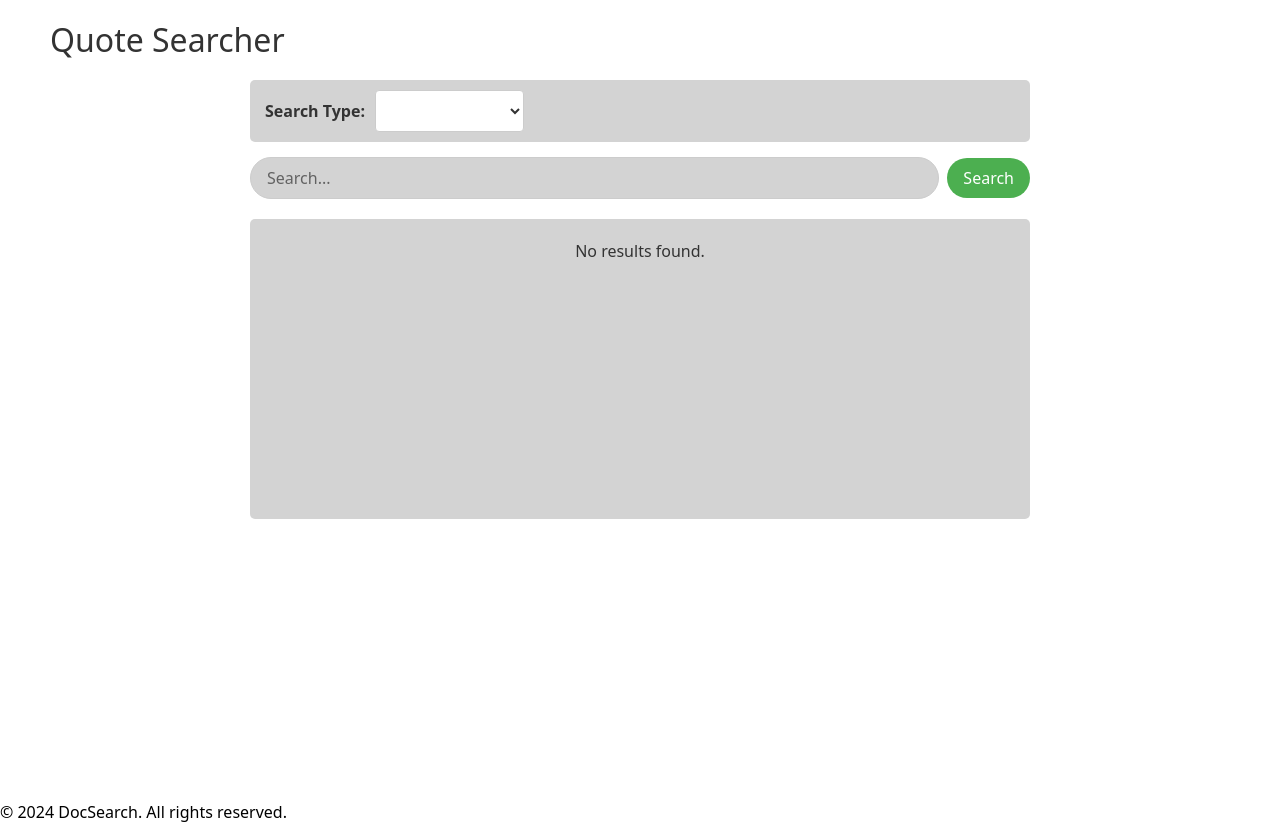
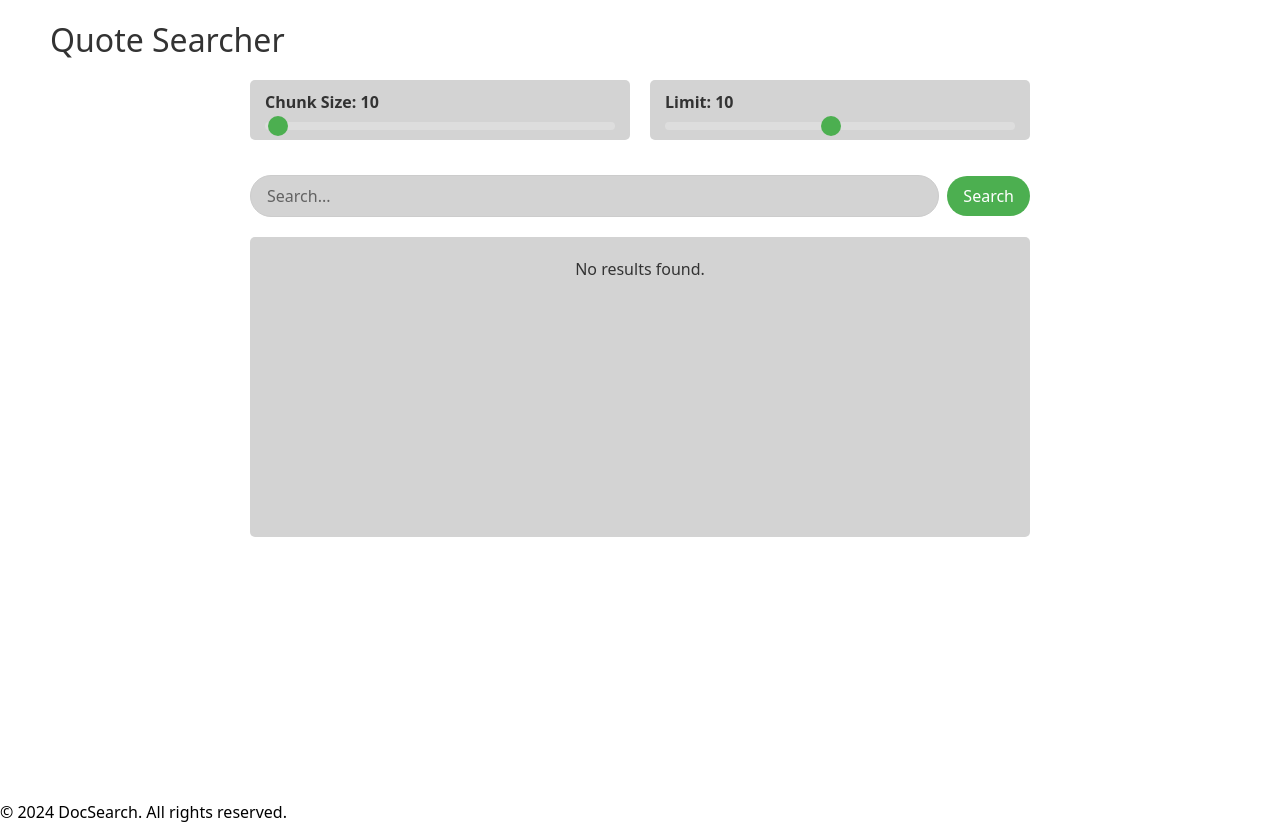
Before and after one commit to charliehuang09/Document_Search, a SvelteKit app: page / in a window 1280 px wide. Built offline with nearby package versions, Linux system fonts and the light colour scheme.

Commit message:
remove vector
Signed-off-by: Charlie Huang <charliehuang09@gmail.com>

```diff
--- a/src/routes/+page.svelte
+++ b/src/routes/+page.svelte
@@ -1,42 +1,55 @@
 <script lang="ts">
 	import '../app.css';
-let query= $state("");
-let searchType = $state("");
+	let query = $state('');
+	let searchType = $state('vector');
 	let results = $state([]);
-const chunk_size: int = 10
+	let chunk_size = $state(10);
+	let limit = $state(10);
 
-async function search(){
-  console.log("Search")
-  if (searchType === "vector"){
-    console.log("Vector Search")
-    const collection: String = "TheHateYouGive"
-    const limit: int = 5
-    const response = await fetch(`/api/search/vector?query=${query}&collection=${collection}&limit=${limit}`);
+	async function search() {
+		console.log('Word Search');
+		const collection: String = 'TheHateYouGive';
+		const response = await fetch(
+			`/api/search/word?query=${query}&chunk_size=${chunk_size}&limit=${limit}`
+		);
 		results = await response.json();
 	}
-  if (searchType === "word"){
-    console.log("Word Search")
-    const collection: String = "TheHateYouGive"
-    const limit : int = 5
-    const response = await fetch(`/api/search/word?query=${query}&chunk_size=${chunk_size}&limit=${limit}`);
-    results = await response.json();
-  }
-}
+</script>
 
-</script>
 <main>
 	<header>
 		<h1>Quote Searcher</h1>
 	</header>
-  <div class="search-type-container">
-    <label for="search-type">Search Type:</label>
-    <select id="search-type" bind:value={searchType} class="search-type-dropdown">
-      <option value="vector">Vector Search</option>
-      <option value="word">Word Search</option>
-    </select>
+
+	<section class="search-and-results-section">
+		<div class="sliders-row">
+			<div class="slider-container">
+				<label for="chunk-size">Chunk Size: {chunk_size}</label>
+				<input
+					id="chunk-size"
+					type="range"
+					bind:value={chunk_size}
+					min="5"
+					max="500"
+					step="5"
+					class="slider"
+				/>
 			</div>
 
-  <section class="search-and-results-section">
+			<div class="slider-container">
+				<label for="limit">Limit: {limit}</label>
+				<input
+					id="limit"
+					type="range"
+					bind:value={limit}
+					min="1"
+					max="20"
+					step="1"
+					class="slider"
+				/>
+			</div>
+		</div>
+
 		<div class="search-container">
 			<input bind:value={query} type="text" placeholder="Search..." class="search-bar" />
 			<button onclick={search} class="submit-button">Search</button>
@@ -51,12 +64,14 @@ async function search(){
 					</div>
 				{/each}
 			{:else}
-      <p>No results found{#if query} for &quot;{query}&quot;{/if}.</p>
+				<p>
+					No results found{#if query}
+						for &quot;{query}&quot;{/if}.
+				</p>
 			{/if}
 		</div>
 	</section>
 </main>
-
 
 <style>
 	/* CSS Variables for easy theme adjustments */
@@ -73,7 +88,8 @@ async function search(){
 	body {
 		margin: 0;
 		font-family: sans-serif;
-    background-color: var(--primary-bg-color); }
+		background-color: var(--primary-bg-color);
+	}
 	/* Main container for the entire page content */
 	main {
 		display: flex;
@@ -114,7 +130,9 @@ async function search(){
 		text-decoration: none; /* Removes underline*/
 		padding: 5px 10px;
 		border-radius: 5px;
-    transition: background-color 0.2s ease, text-decoration 0.2s ease;
+		transition:
+			background-color 0.2s ease,
+			text-decoration 0.2s ease;
 	}
 
 	.nav-link:hover {
@@ -165,7 +183,6 @@ async function search(){
 		cursor: pointer;
 		font-size: 1rem;
 		transition: background-color 0.2s ease; /*hover effect*/
-
 	}
 
 	.submit-button:hover {
@@ -281,7 +298,9 @@ async function search(){
 		font-size: 1rem;
 		cursor: pointer;
 		outline: none;
-    transition: border-color 0.2s ease, box-shadow 0.2s ease;
+		transition:
+			border-color 0.2s ease,
+			box-shadow 0.2s ease;
 	}
 
 	.search-type-dropdown:hover {
@@ -292,4 +311,193 @@ async function search(){
 		border-color: #4caf50;
 		box-shadow: 0 0 0 2px rgba(76, 175, 80, 0.2);
 	}
+
+	/* Chunk size container styling */
+	.chunk-size-container {
+		display: flex;
+		flex-direction: column;
+		gap: 8px;
+		margin-bottom: 15px;
+		background-color: var(--box-bg-color);
+		padding: 10px 15px;
+		border-radius: 5px;
+		width: calc(100% - (10 * var(--padding-sides)));
+	}
+
+	/* Chunk size label styling */
+	.chunk-size-container label {
+		font-weight: bold;
+		color: var(--text-color);
+	}
+
+	/* Slider styling */
+	.chunk-size-slider {
+		width: 100%;
+		height: 8px;
+		-webkit-appearance: none;
+		appearance: none;
+		background: #ddd;
+		outline: none;
+		border-radius: 4px;
+		cursor: pointer;
+	}
+
+	/* Slider thumb styling */
+	.chunk-size-slider::-webkit-slider-thumb {
+		-webkit-appearance: none;
+		appearance: none;
+		width: 20px;
+		height: 20px;
+		background: #4caf50;
+		border-radius: 50%;
+		cursor: pointer;
+		transition: background 0.2s ease;
+	}
+
+	.chunk-size-slider::-moz-range-thumb {
+		width: 20px;
+		height: 20px;
+		background: #4caf50;
+		border-radius: 50%;
+		cursor: pointer;
+		border: none;
+		transition: background 0.2s ease;
+	}
+
+	/* Hover effect for slider thumb */
+	.chunk-size-slider::-webkit-slider-thumb:hover {
+		background: #45a049;
+	}
+
+	.chunk-size-slider::-moz-range-thumb:hover {
+		background: #45a049;
+	}
+
+	.limit-container {
+		display: flex;
+		flex-direction: column;
+		gap: 8px;
+		margin-bottom: 15px;
+		background-color: var(--box-bg-color);
+		padding: 10px 15px;
+		border-radius: 5px;
+		width: calc(100% - (10 * var(--padding-sides)));
+	}
+
+	/* Chunk size label styling */
+	.limit-container label {
+		font-weight: bold;
+		color: var(--text-color);
+	}
+
+	/* Slider styling */
+	.limit-slider {
+		width: 100%;
+		height: 8px;
+		-webkit-appearance: none;
+		appearance: none;
+		background: #ddd;
+		outline: none;
+		border-radius: 4px;
+		cursor: pointer;
+	}
+
+	/* Slider thumb styling */
+	.limit-slider::-webkit-slider-thumb {
+		-webkit-appearance: none;
+		appearance: none;
+		width: 20px;
+		height: 20px;
+		background: #4caf50;
+		border-radius: 50%;
+		cursor: pointer;
+		transition: background 0.2s ease;
+	}
+
+	.limit-slider::-moz-range-thumb {
+		width: 20px;
+		height: 20px;
+		background: #4caf50;
+		border-radius: 50%;
+		cursor: pointer;
+		border: none;
+		transition: background 0.2s ease;
+	}
+
+	/* Hover effect for slider thumb */
+	.limit-slider::-webkit-slider-thumb:hover {
+		background: #45a049;
+	}
+
+	.limit-slider::-moz-range-thumb:hover {
+		background: #45a049;
+	}
+
+	/* Sliders row container */
+	.sliders-row {
+		display: flex;
+		gap: 20px;
+		width: 100%;
+		margin-bottom: 15px;
+	}
+
+	/* Individual slider container */
+	.slider-container {
+		flex: 1;
+		display: flex;
+		flex-direction: column;
+		gap: 8px;
+		background-color: var(--box-bg-color);
+		padding: 10px 15px;
+		border-radius: 5px;
+	}
+
+	/* Slider label styling */
+	.slider-container label {
+		font-weight: bold;
+		color: var(--text-color);
+	}
+
+	/* Slider styling */
+	.slider {
+		width: 100%;
+		height: 8px;
+		-webkit-appearance: none;
+		appearance: none;
+		background: #ddd;
+		outline: none;
+		border-radius: 4px;
+		cursor: pointer;
+	}
+
+	/* Slider thumb styling */
+	.slider::-webkit-slider-thumb {
+		-webkit-appearance: none;
+		appearance: none;
+		width: 20px;
+		height: 20px;
+		background: #4caf50;
+		border-radius: 50%;
+		cursor: pointer;
+		transition: background 0.2s ease;
+	}
+
+	.slider::-moz-range-thumb {
+		width: 20px;
+		height: 20px;
+		background: #4caf50;
+		border-radius: 50%;
+		cursor: pointer;
+		border: none;
+		transition: background 0.2s ease;
+	}
+
+	/* Hover effect for slider thumb */
+	.slider::-webkit-slider-thumb:hover {
+		background: #45a049;
+	}
+
+	.slider::-moz-range-thumb:hover {
+		background: #45a049;
+	}
 </style>
```
Lines whose indentation alone changed are shown as unchanged.
